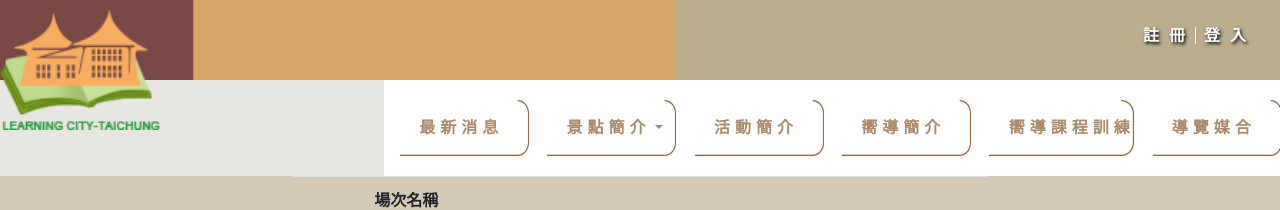
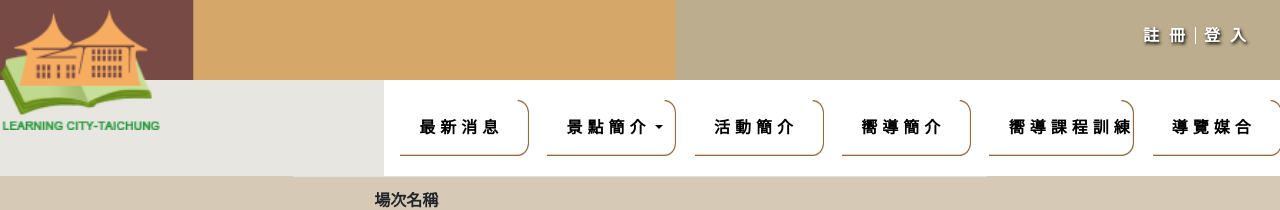
Before and after one commit to Gyzhung/OldCityFront, a Vue app: page /Session/1 in a window 1280 px wide. Shown: the top 210 px of the page. Built offline with nearby package versions, Linux system fonts and the light colour scheme; no server answers; what mavon-editor, vue-quill-editor would draw is missing.

Commit message:
logo title

```diff
--- a/index.html
+++ b/index.html
@@ -3,7 +3,8 @@
   <head>
     <meta charset="utf-8">
     <meta name="viewport" content="width=device-width,initial-scale=1.0">
-    <title>y</title>
+    <link rel="Shortcut Icon" type="image/x-icon" href="static/logo.png" />
+    <title>學習型城市計畫</title>
   </head>
   <body>
     <div id="app"></div>
--- a/src/components/home.vue
+++ b/src/components/home.vue
@@ -49,8 +49,8 @@
   background-color:rgba(171, 138, 107, .6)
 }
 a:hover, a:visited, a:link, a:active {
-  text-decoration: none;
-  color: black;
+  text-decoration: none  !important;
+  color: black  !important;
 }
 
 @media (max-width: 480px) {
```
Also changed, not shown: static/logo.png (added).
